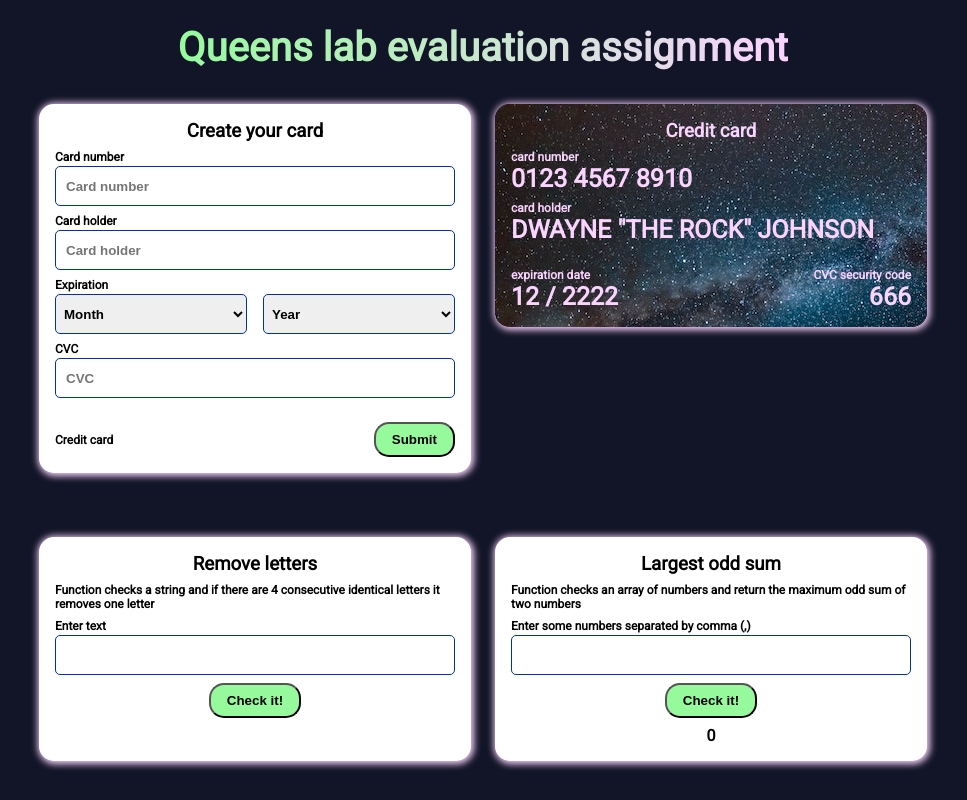
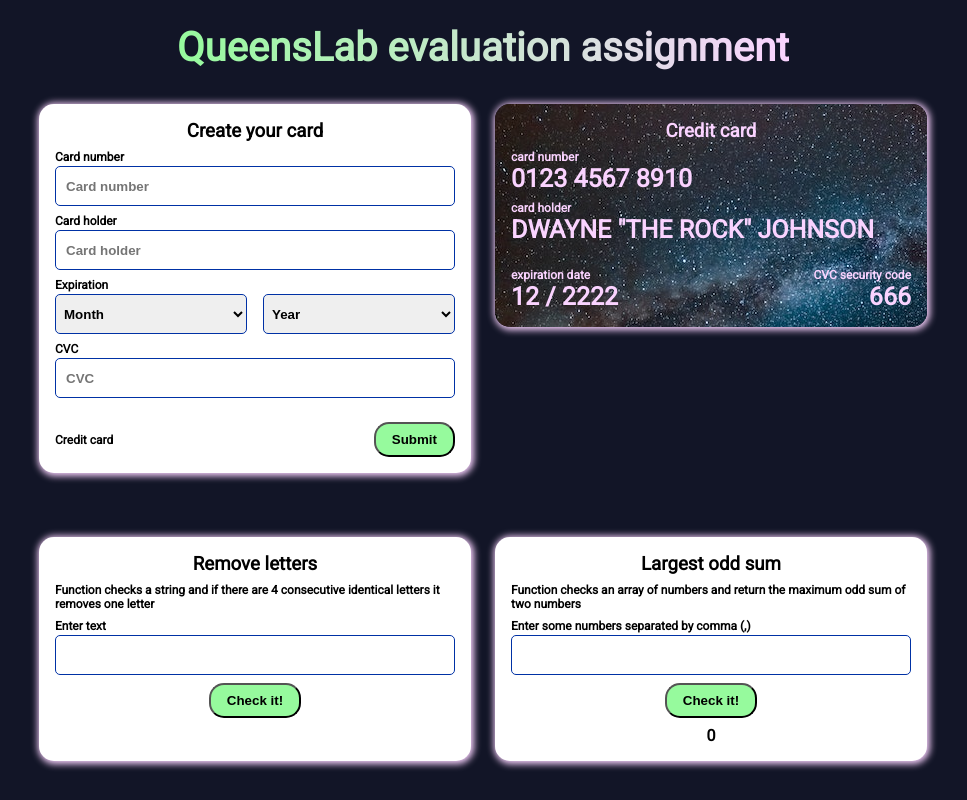
Before and after one commit to bodelind/ql-react, a React (Vite) app: page / in a window 1280 px wide. Shown: the whole page, without its empty margins (157-1124 px from the left). Built offline with nearby package versions, Linux system fonts and the light colour scheme.

Commit message:
Update App.tsx

```diff
--- a/src/App.tsx
+++ b/src/App.tsx
@@ -36,7 +36,7 @@ const App = () => {
 	return (
 		<Wrapper>
 			<GlobalStyles />
-			<Header>Queens lab evaluation assignment</Header>
+			<Header>QueensLab evaluation assignment</Header>
 			<ComponentsWrapper>
 				<CreditCard />
 				<AlgorithmsWrapper>
```
